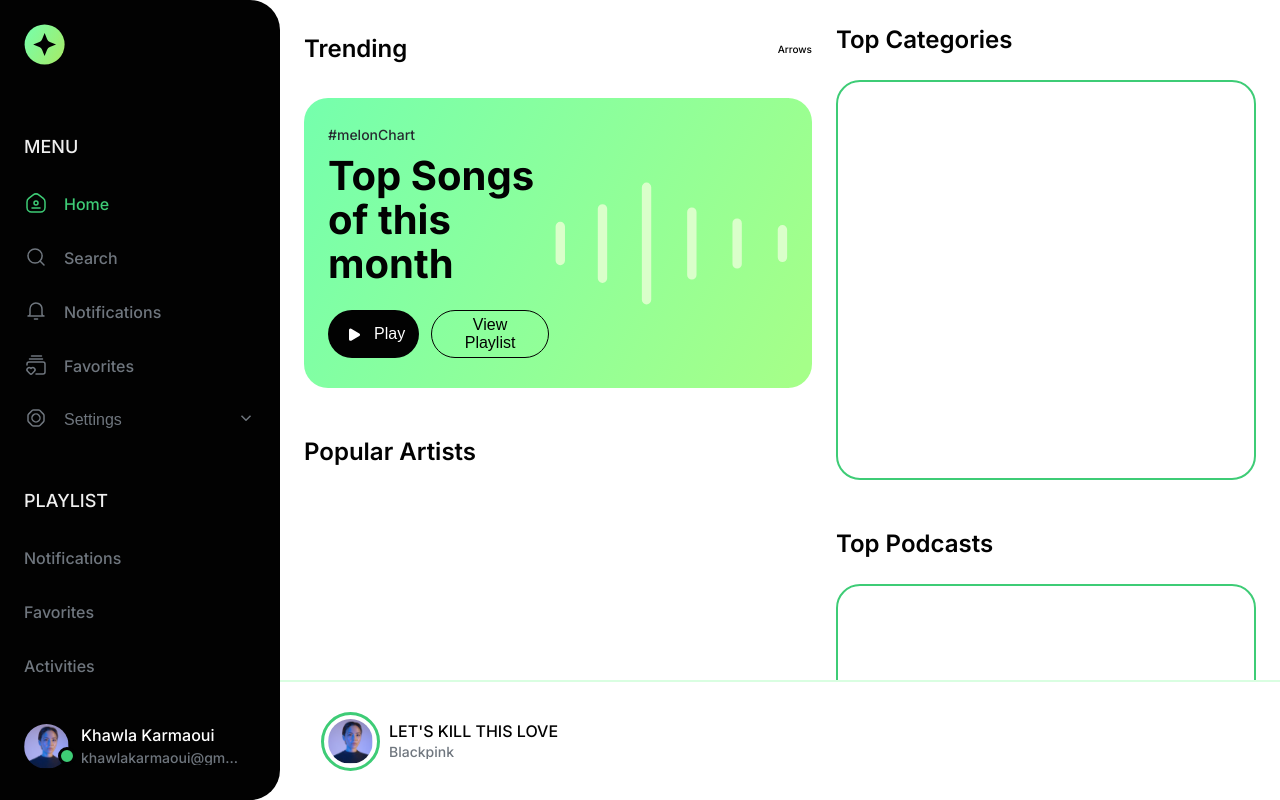
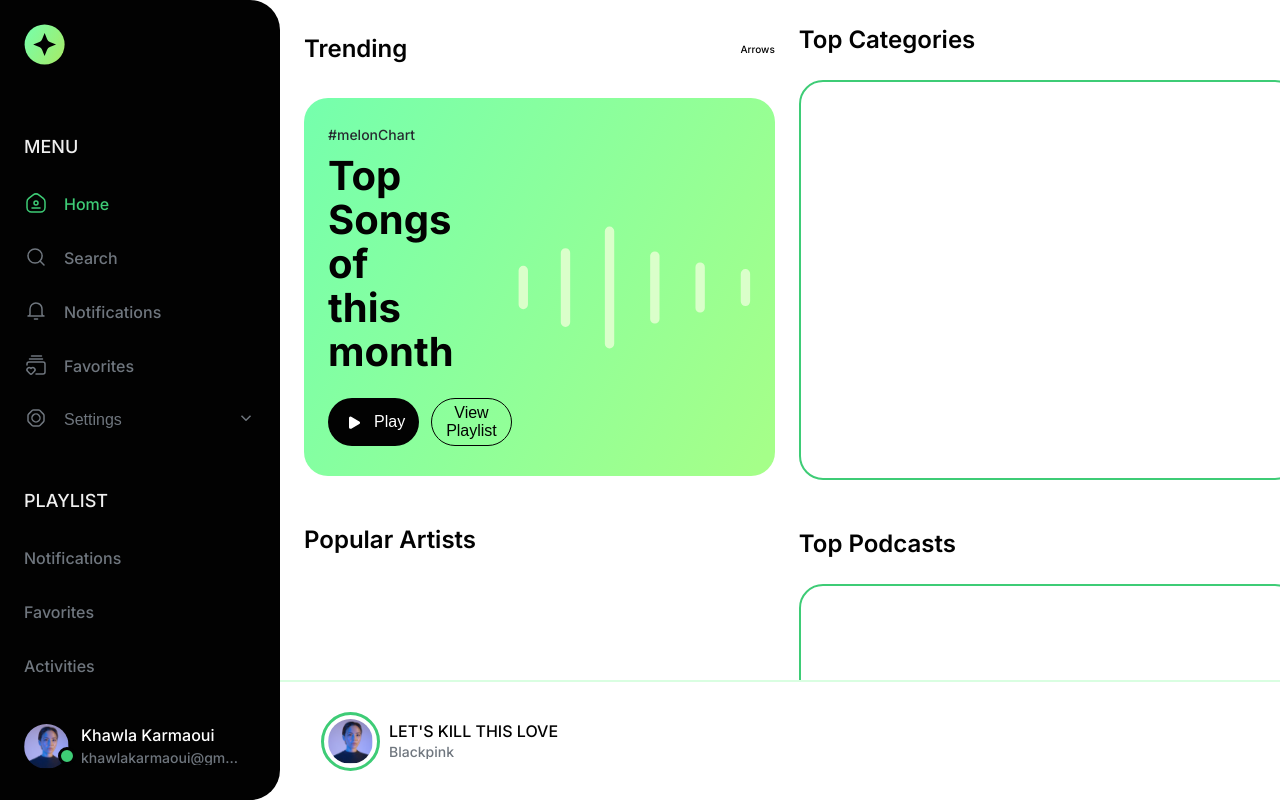
Before and after one commit to jaeel29/musical-dashboard, a React (Create React App) app: page / in a window 1280 px wide. Built offline with nearby package versions, Linux system fonts and the light colour scheme.

Commit message:
Fix layout

```diff
--- a/src/components/Card/Card.module.scss
+++ b/src/components/Card/Card.module.scss
@@ -13,6 +13,7 @@
     flex-direction: column;
     justify-content: center;
     gap: 24px;
+    // border: 2px solid red;
 
     .hero {
       .tag {
@@ -26,6 +27,7 @@
       .title {
         font-size: 40px;
         line-height: 44px;
+        width: 50%;
       }
     }
 
--- a/src/pages/Home/Home.module.scss
+++ b/src/pages/Home/Home.module.scss
@@ -20,7 +20,7 @@
     }
 
     .right {
-      width: 420px;
+      width: 500px;
       flex-shrink: 0;
     }
   }
```
